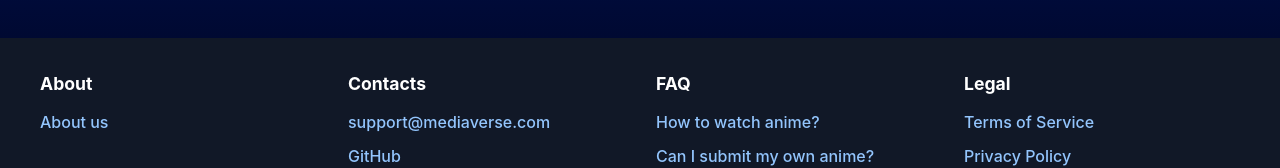
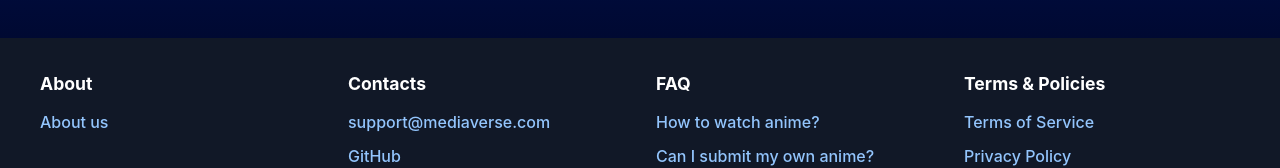
Before and after one commit to Erdaulet12/MediaVerse, a React (Vite) app in the folder MEDIAVERSE/: page /auth in a window 1280 px wide. Shown: the part 762-930 px from the top of the page. Built offline with nearby package versions, Linux system fonts and the light colour scheme.

Commit message:
2-2 finale

```diff
--- a/MEDIAVERSE/src/components/Footer.jsx
+++ b/MEDIAVERSE/src/components/Footer.jsx
@@ -37,7 +37,7 @@ export default function Footer() {
         </div>
 
         <div className="footer-section">
-          <h4>Legal</h4>
+          <h4>Terms & Policies</h4>
           <ul>
             <li>
               <a href="/terms">Terms of Service</a>
```
